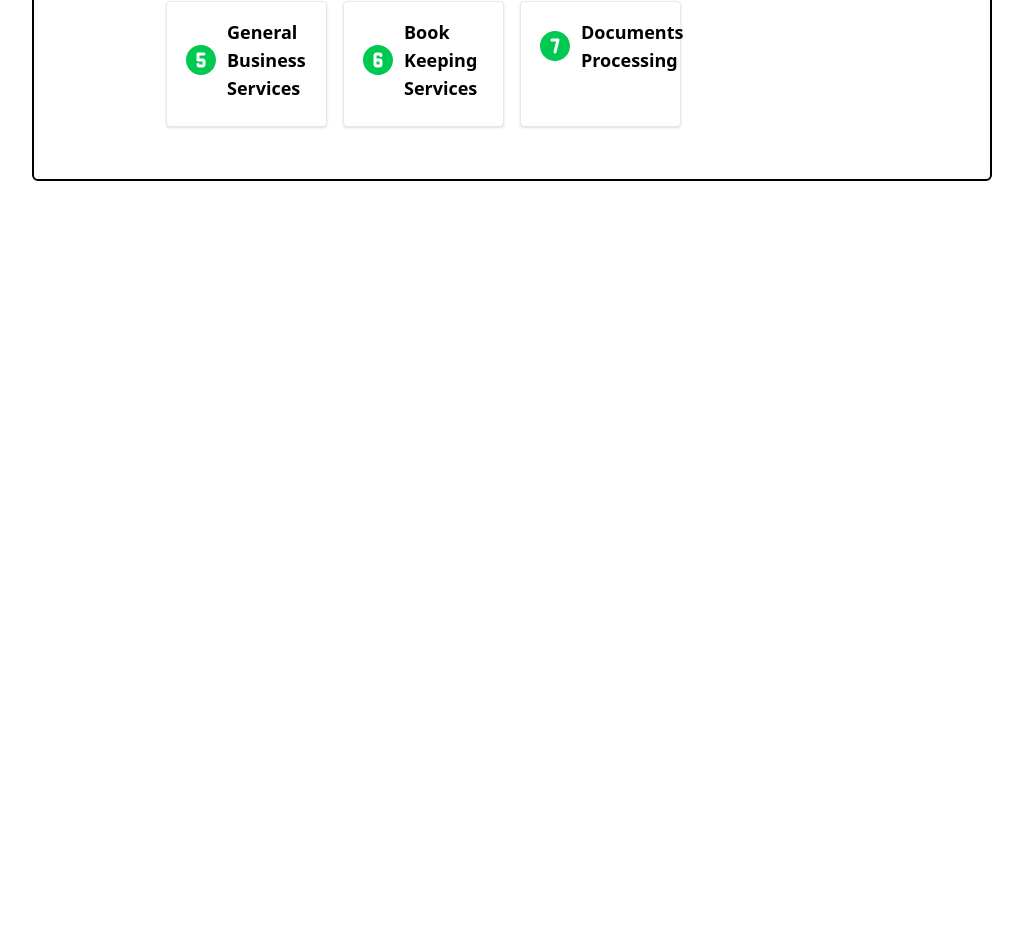
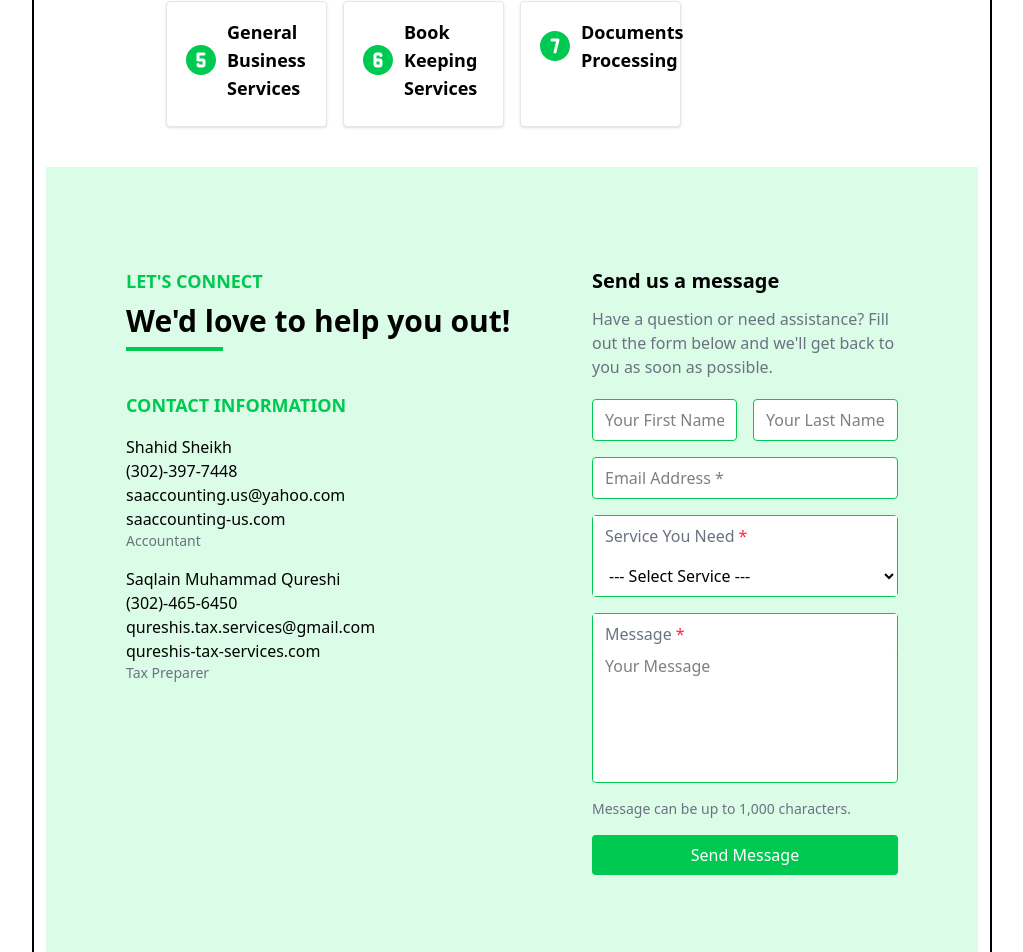
Before and after one commit to Hairum-Qureshi/sa-and-qureshi-accounting-website, a React (Vite) app in the folder apps/frontend/: page /flyer in a window 1280 px wide. Shown: the part 879-1831 px from the top of the page, without its empty margins (128-1151 px from the left). Before the commit the page ends 1060 px from the top, so only its background shows below. Built offline with nearby package versions, Linux system fonts and the light colour scheme.

Commit message:
added more props to Connect component

```diff
--- a/apps/frontend/src/pages/Flyer.tsx
+++ b/apps/frontend/src/pages/Flyer.tsx
@@ -1,3 +1,4 @@
+import Connect from "../components/Connect";
 import Header from "../components/Header";
 import Services from "../components/Services";
 
@@ -13,6 +14,7 @@ export default function Flyer() {
         showContactButton={false}
       />
       <Services showServiceDetails={false} />
+      <Connect hideForm={true} showDadDetailsOnly={true} hideJobTitle={true} />
     </div>
   );
 }
```
